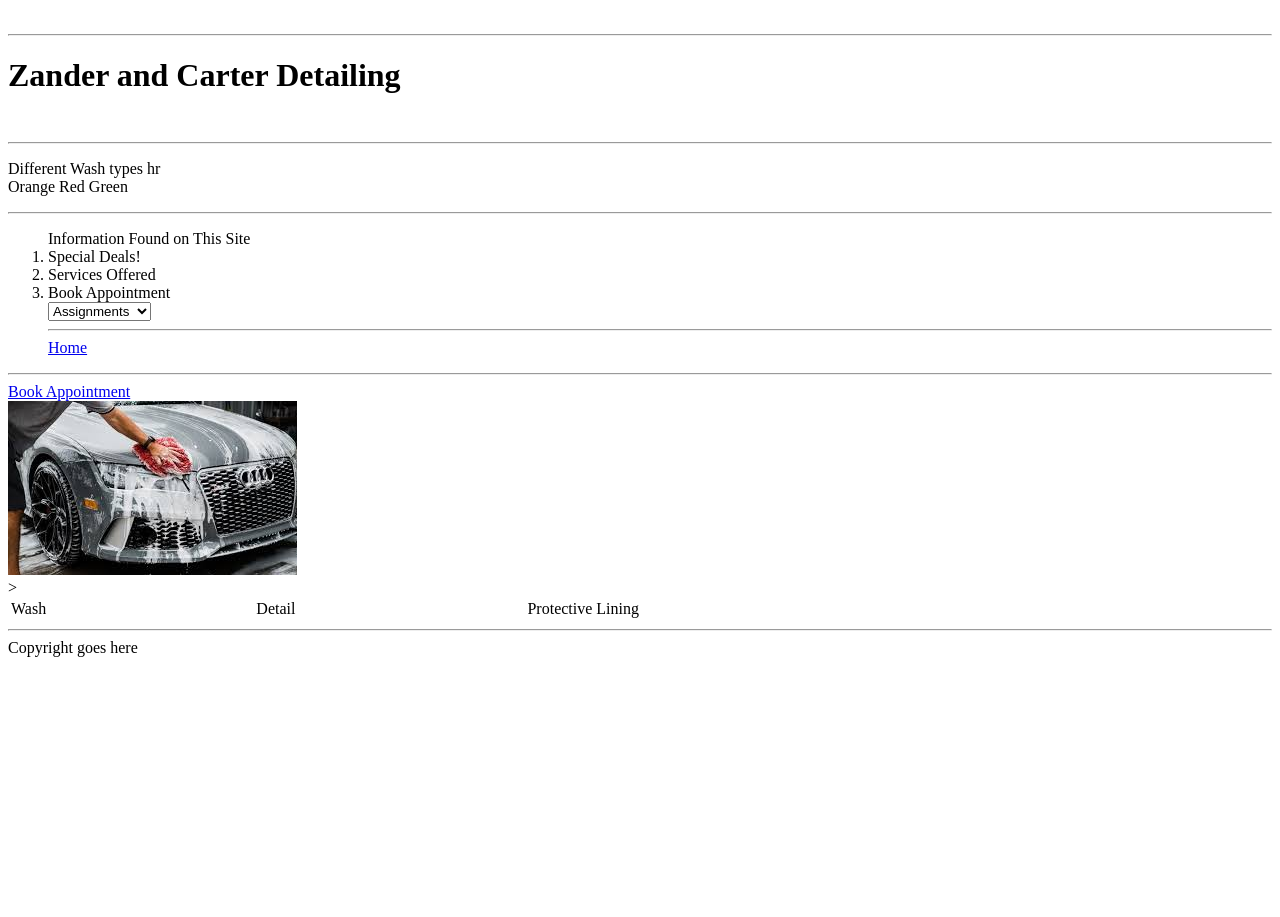
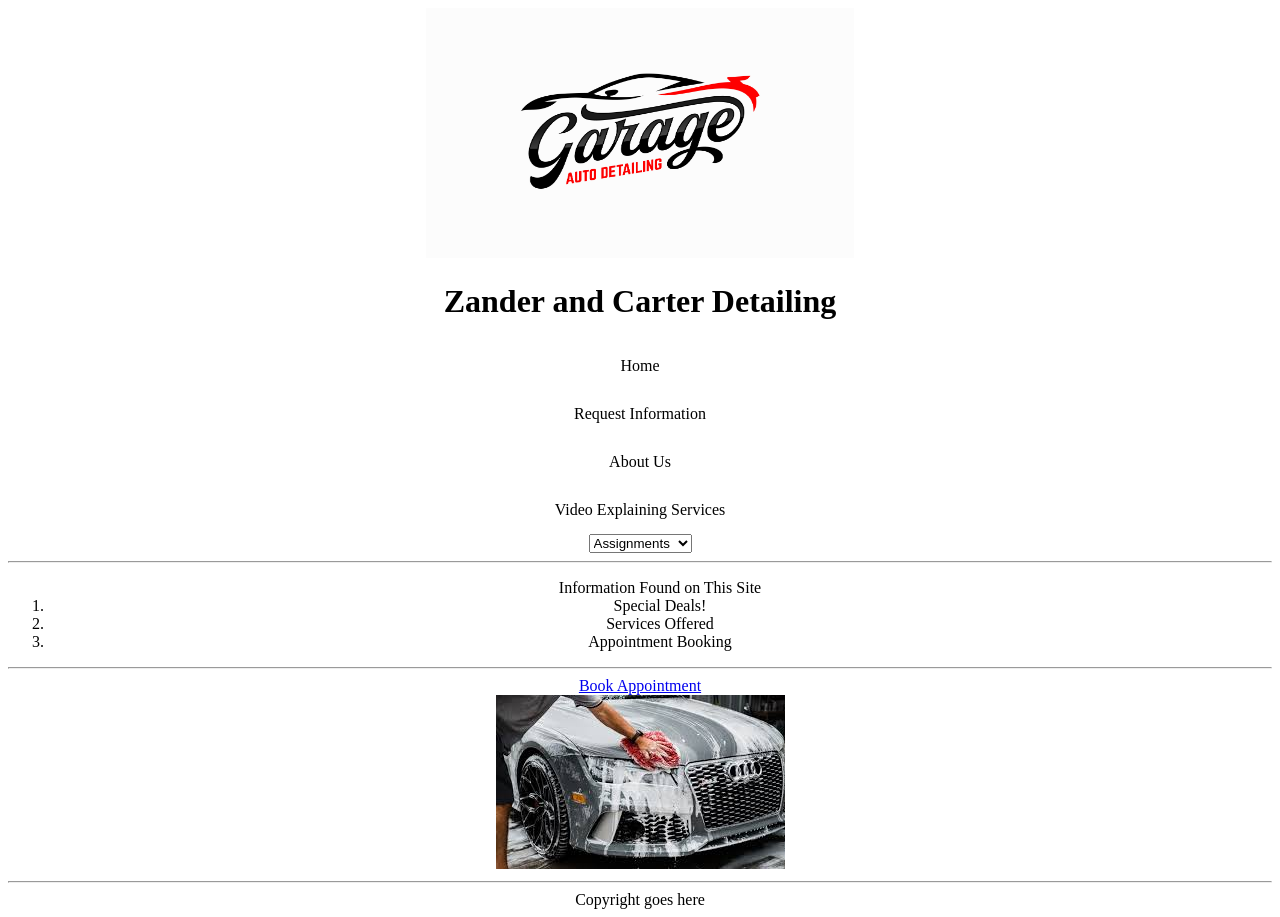
Before and after one commit to Corbin14/SFTE_101, a plain HTML site: page index.html in a window 1280 px wide. Before the commit the page ends 800 px from the top, so only its background shows below. Drawn offline with Linux system fonts and the light colour scheme.

Commit message:
Update Including Complete Assignment 2
Finished working on the basic CSS that we've learned and added all the correct nav bars

```diff
--- a/index.html
+++ b/index.html
@@ -4,51 +4,46 @@
 <head>
     <title> Zander and Carter Detailing</title>
 </head>
-<br>
+<img src="Detailing Logo.jpg" alt="Detailing Logo" width="428" height="250">
 
+<h1> Zander and Carter Detailing </h1>
+
+<link rel="stylesheet" href="style.css">
 
 <body>
+   <header>
+    <nav class="navbar">
+    <ul>
+        <li><a href="index.html"
+            >Home</a></li>
+        <li><a href="contact.html"
+            >Request Information</a></li>
+        <li><a href="aboutus.html"
+            >About Us</a></li>
+        <li><a href="servicevideo.html"
+            >Video Explaining Services</a></li>
 
+    </ul>
 
-    <hr>
-<h1> Zander and Carter Detailing </h1>
-<br>
-<hr>
-    <p> Different Wash types
-        hr
-        <br>
-    Orange
-Red
-Green
-        </p>
-    <hr>
-<ol> Information Found on This Site
-<li>Special Deals!</li>
-<li>Services Offered
-<li>Book Appointment</li>
-</li>
+    </nav>
 
 
 
-
+                    </nav>
             <label for="assignments"></label>
             <select id="assignments" onchange="location = this.value;">
             <option value="#">Assignments</option>
             <option value="assignment_1.html">Assignment 1</option>
             <option value="assignment2.html">Assignment 2</option>
             </select>
+        </header>
 
-
-<br>
     <hr>
-<nav>
-<a href="index.html"
->Home</a>
-    <a href=""></a>
-
-    </nav>
-
-
+<ol> Information Found on This Site
+<li>Special Deals!</li>
+<li>Services Offered
+<li>Appointment Booking</li>
+</li>
 
 </ol>
 <hr>
@@ -63,15 +58,7 @@ Green
 
 
 
-<table style="width:100%"></tablestyle>>
-    <tr>
-        <td>Wash</td>
-        <td>Detail</td>
-        <td>Protective Lining</td>
-      </tr>
 
-
-</table>
 
 
 
--- /dev/null
+++ b/style.css
@@ -0,0 +1,29 @@
+body { text-align: center; }
+
+.navbar ul {
+    list-style-type: none;
+    background-color: rgb(255, 255, 255);
+    padding: 0%;
+    margin: 0%;
+
+}
+
+.navbar a{
+    color: #000;
+    text-decoration: none;
+    padding: 15px;
+    display: block;
+    text-align: center;
+
+}
+
+.navbar a:hover{
+    background-color: rgb(255, 255, 255);
+    border: #089352;
+    border-style: solid;
+
+}
+p {
+    font-family: cursive;
+    font-size: 20px;
+  }
```
Also changed, not shown: aboutus.html (added, +41 -0 lines), contact.html (+25 -1 lines), servicevideo.html (added, +23 -0 lines), Detailing Logo.jpg (added), Midterm.html (added). Lines whose indentation alone changed are shown as unchanged.
